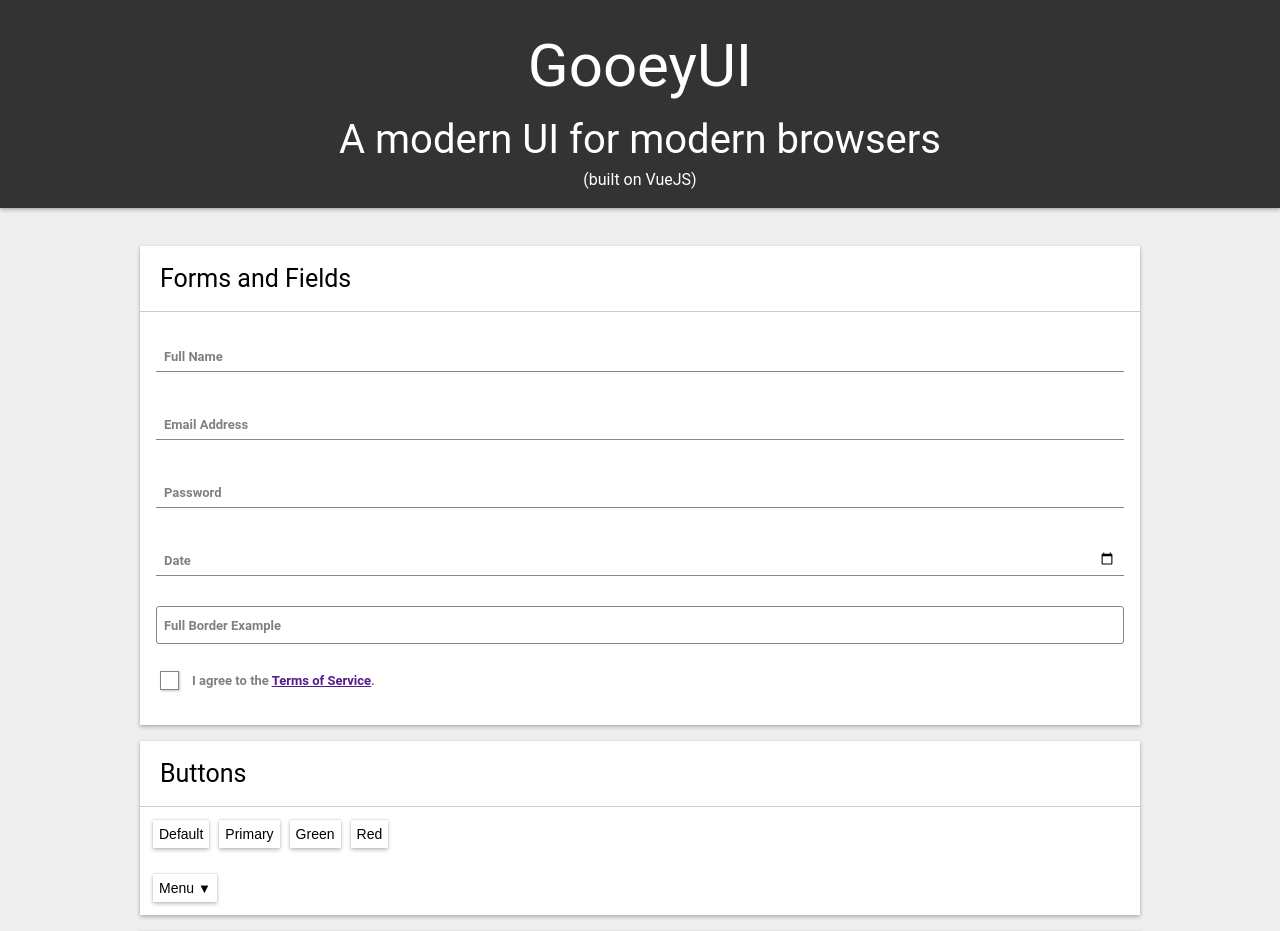
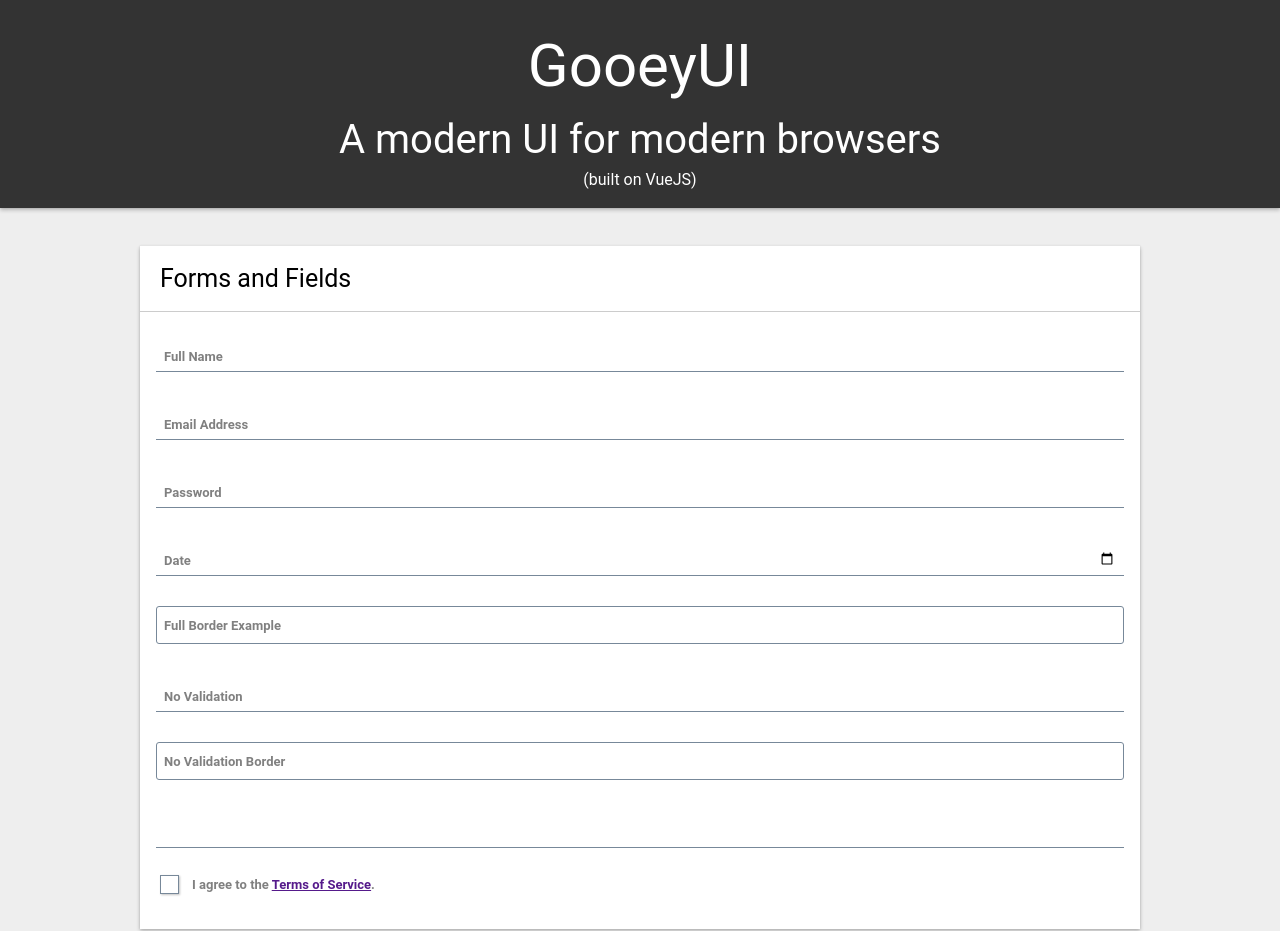
Before and after one commit to gooeywizard/gooey-ui, a Vue app: page / in a window 1280 px wide. Shown: the top 931 px of the page. Built offline with nearby package versions, Linux system fonts and the light colour scheme.

Commit message:
Fixed error in input when no validation is set. Added no label option

```diff
--- a/src/App.vue
+++ b/src/App.vue
@@ -24,6 +24,12 @@
 
 					<gw-input type="text" class="border" label="Full Border Example" validate="required" name="borderExample" error-msg="You messed up!"></gw-input>
 
+					<gw-input type="text" label="No Validation" name="noValidation"></gw-input>
+
+					<gw-input type="text" label="No Validation Border" name="noValidationBorder" class="border"></gw-input>
+
+					<gw-input type="text" name="noLabel" class=""></gw-input>
+
 					<gw-checkbox label="I agree to the <a href='' v-on:click='showTerms()'>Terms of Service</a>." name="terms"></gw-checkbox>
 				</div>
 			</div>
@@ -34,9 +40,9 @@
 				</div>
 				<div class="gw-box-body">
 					<button type="button" class="gw-btn">Default</button>
-					<button type="button" class="gw-btn gw-color-primary">Primary</button>
-					<button type="button" class="gw-btn gw-color-green">Green</button>
-					<button type="button" class="gw-btn gw-color-red">Red</button>
+					<button type="button" class="gw-btn primary">Primary</button>
+					<button type="button" class="gw-btn success">Success</button>
+					<button type="button" class="gw-btn error">Error</button>
 				</div>
 				<div class="gw-box-body">
 					<gw-menu>
--- a/src/assets/scss/gooey-ui.scss
+++ b/src/assets/scss/gooey-ui.scss
@@ -475,6 +475,12 @@
 	pointer-events: none;
 }
 
+.gw-input label.left {
+	position: relative;
+	margin: 0px;
+	left: 0px;
+}
+
 .gw-field.has-focus label {
 	color: #0047c1;
 }
--- a/src/components/gw-input.vue
+++ b/src/components/gw-input.vue
@@ -3,18 +3,18 @@
 		<div class="gw-input">
 
 			<!-- text -->
-			<input v-if="type === 'text'" type="text" :id="inputId" v-model="value" :name="name" v-validate="validate" v-on:focus="focusHandler()" v-on:blur="blurHandler()">
+			<input v-if="type === 'text'" type="text" :id="inputId" v-model="value" :name="name" v-validate="validate || ''" v-on:focus="focusHandler()" v-on:blur="blurHandler()">
 
 			<!-- email -->
-			<input v-if="type === 'email'" type="email" :id="inputId" v-model="value" :name="name" v-validate="validate" v-on:focus="focusHandler()" v-on:blur="blurHandler()">
+			<input v-if="type === 'email'" type="email" :id="inputId" v-model="value" :name="name" v-validate="validate || ''" v-on:focus="focusHandler()" v-on:blur="blurHandler()">
 
 			<!-- password -->
-			<input v-if="type === 'password'" type="password" :id="inputId" v-model="value" :name="name" v-validate="validate" v-on:focus="focusHandler()" v-on:blur="blurHandler()">
+			<input v-if="type === 'password'" type="password" :id="inputId" v-model="value" :name="name" v-validate="validate || ''" v-on:focus="focusHandler()" v-on:blur="blurHandler()">
 
 			<!-- date -->
-			<input v-if="type === 'date'" type="date" :id="inputId" v-model="value" :name="name" v-validate="validate||''" v-on:focus="focusHandler()" v-on:blur="blurHandler()">
+			<input v-if="type === 'date'" type="date" :id="inputId" v-model="value" :name="name" v-validate="validate || ''" v-on:focus="focusHandler()" v-on:blur="blurHandler()">
 
-			<label class="gw-field-label" :for="inputId">{{ label }}</label>
+			<label v-if="label" class="gw-field-label" :class="getLabelClasses()" :for="inputId">{{ label }}</label>
 
 		</div>
 
@@ -33,7 +33,7 @@
 				inputId: this._uid + '-input'
 			}
 		},
-		props: ['label','validate','type','name','error-msg'],
+		props: ['label','validate','type','name','error-msg','label-position'],
 		methods: {
 			focusHandler: function() {
 				this.$data.hasFocus = true;
@@ -58,6 +58,15 @@
 				}
 
 				return {};
+			},
+			getLabelClasses: function() {
+				let classes = {};
+
+				if(this.$props.labelPosition) {
+					classes[this.$props.labelPosition] = true;
+				}
+
+				return classes;
 			}
 		}
 	}
```
Also changed, not shown: 2 other files (tests, documents, lock files or other folders).
